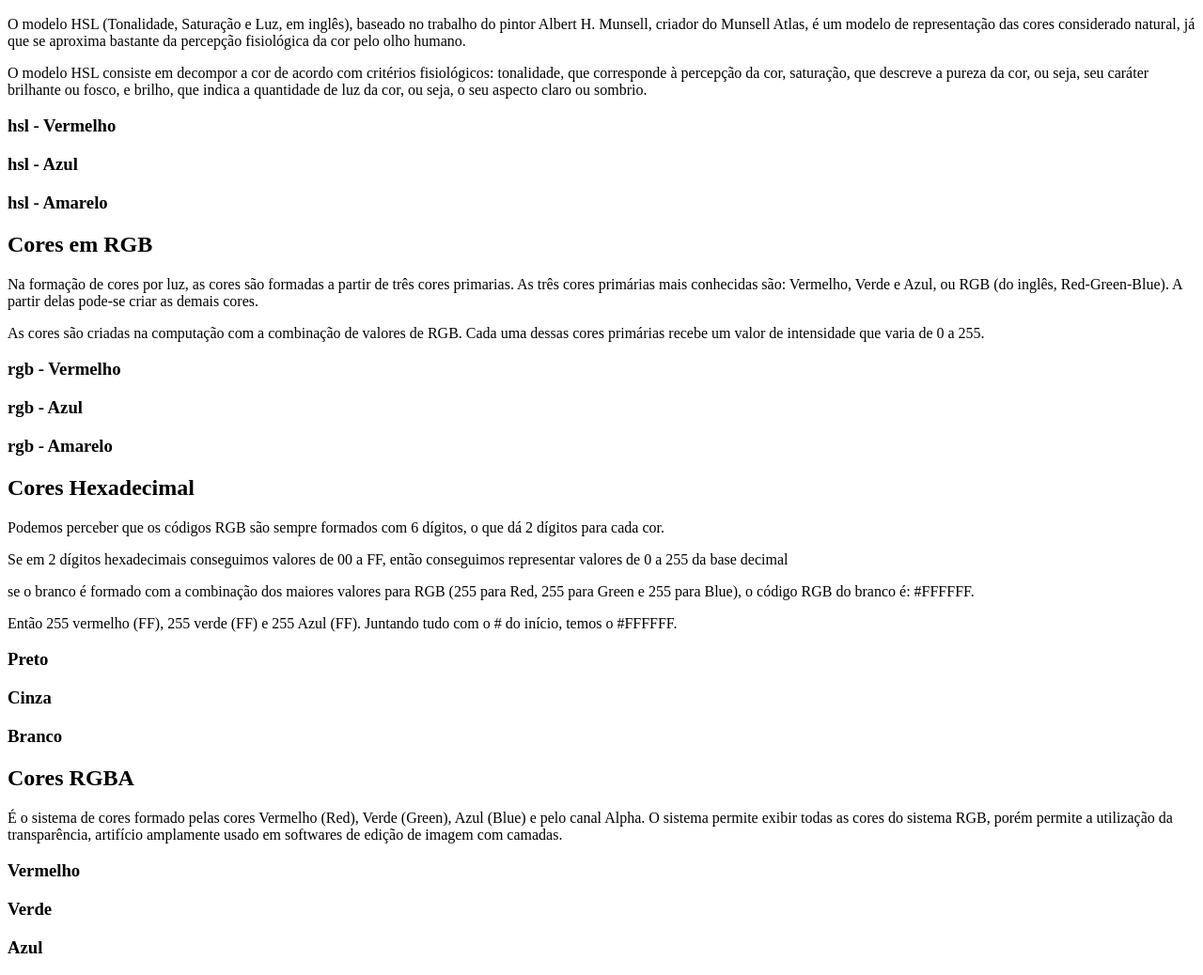
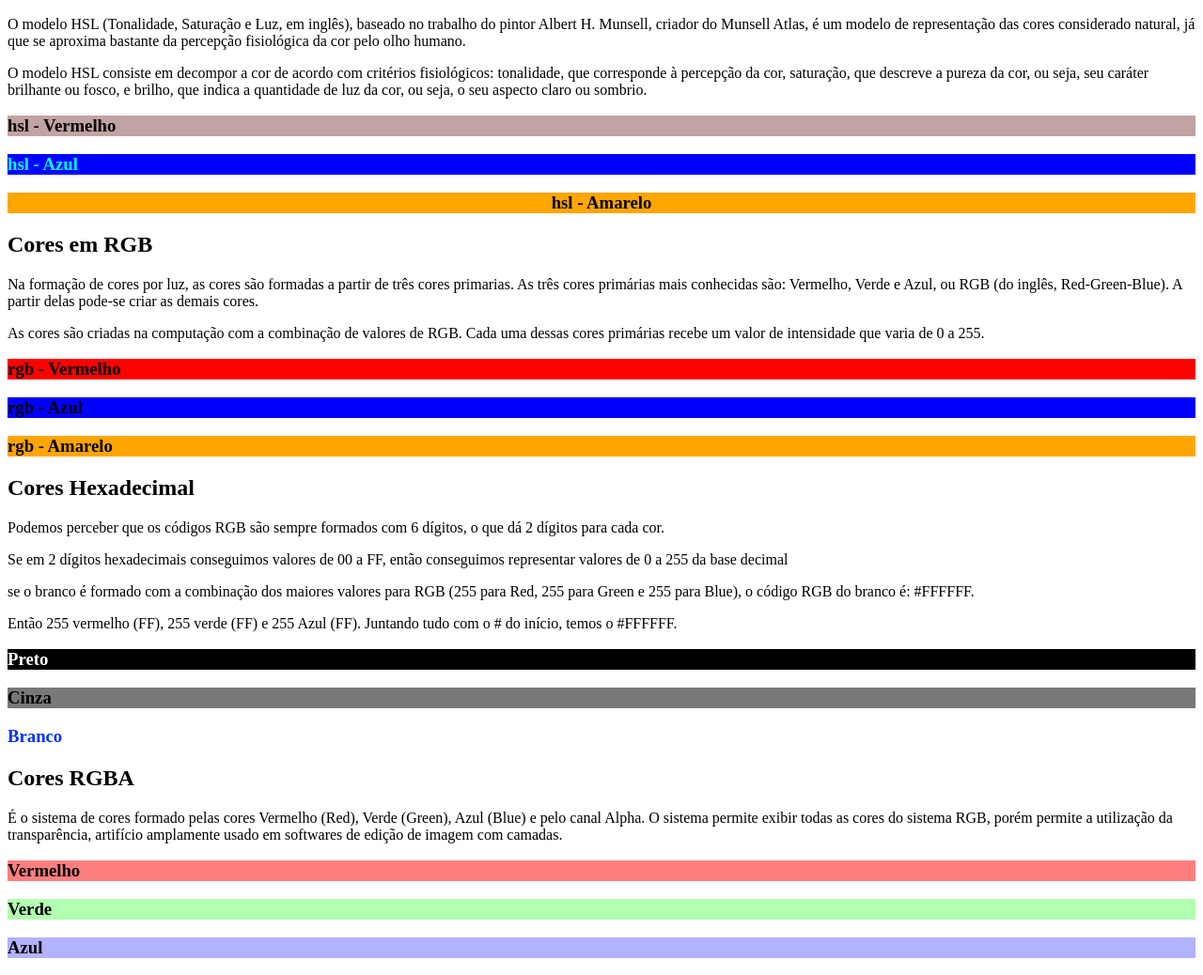
Before and after one commit to deeh275/HMTL, a plain HTML site: page cores.html in a window 1280 px wide. Shown: the part 166-1204 px from the top of the page at 94% size. Drawn offline with Linux system fonts and the light colour scheme.

Commit message:
arquivo cor

```diff
--- a/cores.html
+++ b/cores.html
@@ -16,9 +16,9 @@
 
     <p>O modelo HSL consiste em decompor a cor de acordo com critérios fisiológicos: tonalidade, que corresponde à percepção da cor, saturação, que descreve a pureza da cor, ou seja, seu caráter brilhante ou fosco, e brilho, que indica a quantidade de luz da cor, ou seja, o seu aspecto claro ou sombrio.</p>
 
-<h3 >hsl - Vermelho</h3>
-<h3 >hsl - Azul</h3>
-<h3>hsl - Amarelo</h3>
+<h3 style="background-color: hsl(0,20%,70%);">hsl - Vermelho</h3>
+<h3 style="background-color: hsl(240,100%, 50%);color: aqua">hsl - Azul</h3>
+<h3 style="background-color: hsl(39, 100%, 50%); text-align: center">hsl - Amarelo</h3>
 
         <h2> Cores em RGB</h2>
 
@@ -26,9 +26,9 @@
 
 <p>As cores são criadas na computação com a combinação de valores de RGB. Cada uma dessas cores primárias recebe um valor de intensidade que varia de 0 a 255.</p>
 
-<h3>rgb - Vermelho</h3>
-<h3>rgb - Azul</h3>
-<h3 >rgb - Amarelo</h3>
+<h3 style="background-color: rgb(255,0,0)">rgb - Vermelho</h3>
+<h3 style="background-color: rgb(0,0,255)">rgb - Azul</h3>
+<h3 style="background-color: rgb(255,165,0)" >rgb - Amarelo</h3>
 
         <h2>Cores Hexadecimal</h2>
 
@@ -40,16 +40,17 @@
 
 <p>Então 255 vermelho (FF), 255 verde (FF) e 255 Azul (FF). Juntando tudo com o # do início, temos o #FFFFFF. </p>
 
-<h3 >Preto</h3>
-<h3 >Cinza</h3>
-<h3 >Branco</h3>
+<h3 style="background-color: #000000; color: #ffffff">Preto</h3>
+<!--FFF se os caracteres forem iguais.-->
+<h3 style="background-color: #787878">Cinza</h3>
+<h3 style="background-color: #fff; color: rgb(0, 47, 255)">Branco</h3>
 
         <h2>Cores RGBA</h2>
     <p>É o sistema de cores formado pelas cores Vermelho (Red), Verde (Green), Azul (Blue) e pelo canal Alpha. O sistema permite exibir todas as cores do sistema RGB, porém permite a utilização da transparência, artifício amplamente usado em softwares de edição de imagem com camadas.</p>
 
-<h3 >Vermelho</h3>
-<h3 >Verde</h3>
-<h3 >Azul</h3>
+<h3 style="background-color: rgba(255,0,0, 0.5)" >Vermelho</h3>
+<h3 style="background-color: rgba(0,255,0,0.3)">Verde</h3>
+<h3 style="background-color: rgba(0,0,255,0.3)">Azul</h3>
 
 
     </body>
```
Also changed, not shown: id_classe.html (added, +40 -0 lines).
